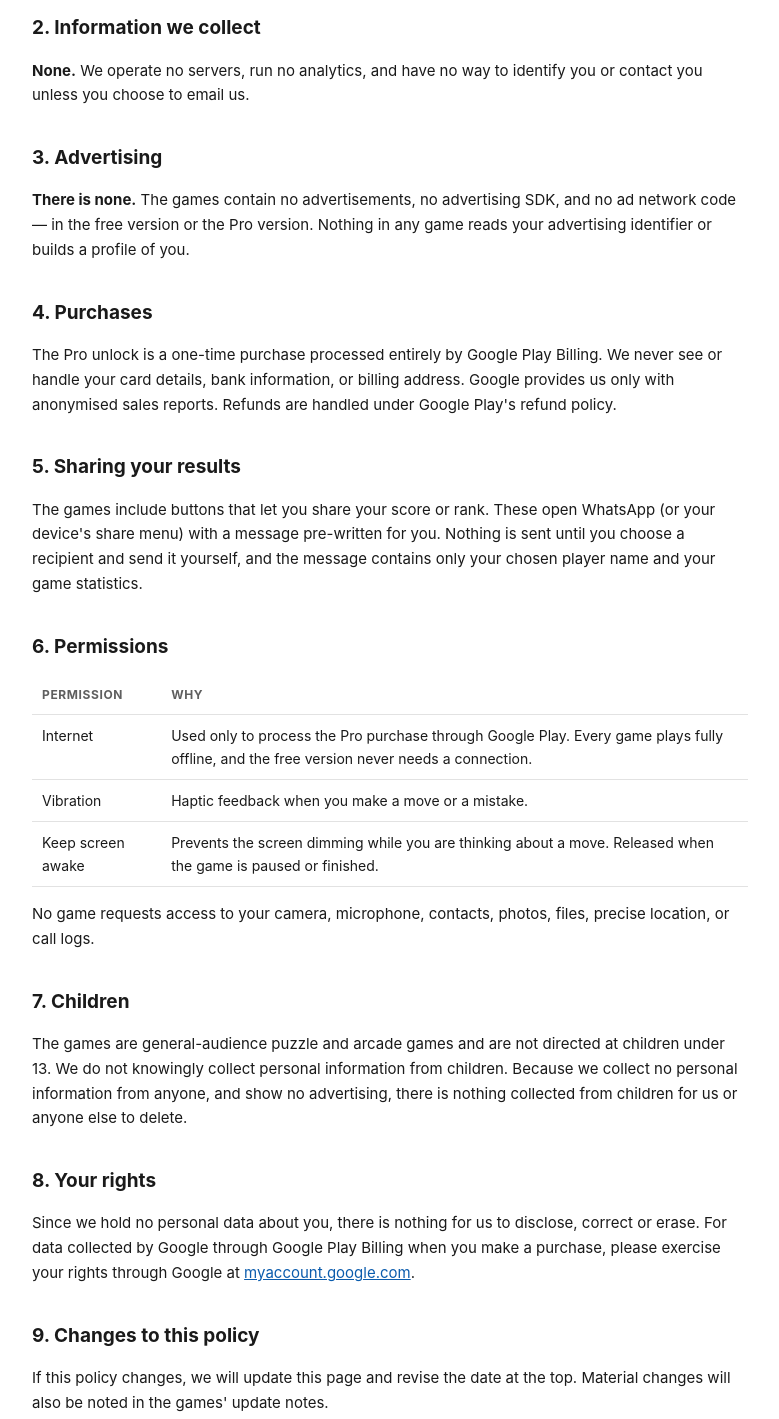
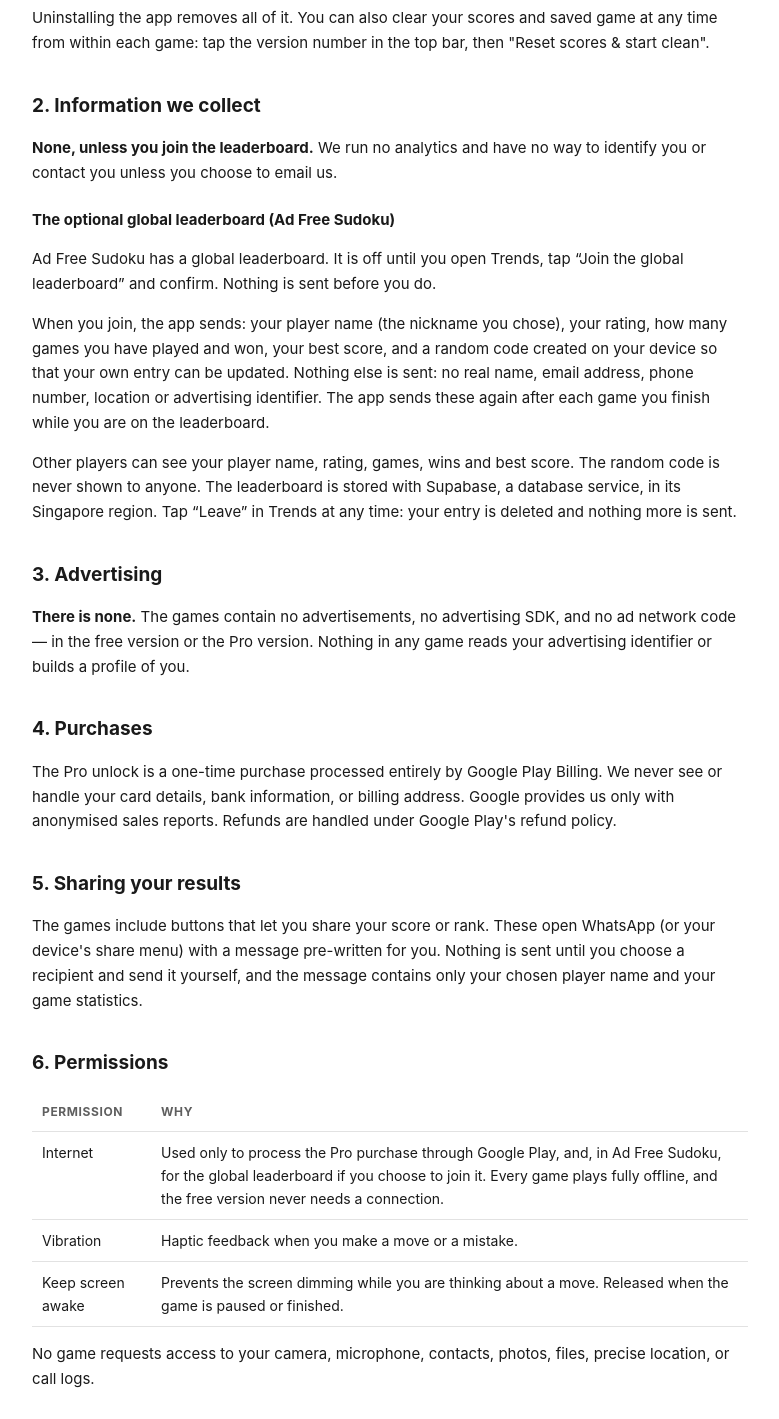
Before and after one commit to Devaru1230/games, a plain HTML site: page docs/privacy/index.html in a window 1280 px wide. Shown: the part 940-2359 px from the top of the page, without its empty margins (250-1029 px from the left). Drawn offline with Linux system fonts and the light colour scheme.

Commit message:
Privacy policy: describe Ad Free Sudoku's optional global leaderboard
Co-Authored-By: Claude Opus 5.5 <noreply@anthropic.com>
Claude-Session: https://claude.ai/code/session_01WZymJyL9ZrHoApnP7ngNXS

```diff
--- a/docs/privacy/index.html
+++ b/docs/privacy/index.html
@@ -30,16 +30,16 @@
 <body>
 
 <h1>Privacy Policy — Undercurrent Labs Ad-Free Games</h1>
-<div class="sub">Last updated: 16 November 2026</div>
+<div class="sub">Last updated: 19 November 2026</div>
 
 <p>This policy explains what the games in Undercurrent Labs Ad-Free Games (such as Ad Free Sudoku and Ad Free Twos, together "the games", each one "the app") do with your information. It covers every game in the suite. The games are published by Undercurrent Labs ("we", "us"), based in Bengaluru, India.</p>
 
 <div class="callout">
-  <strong>In short:</strong> no game shows advertisements of any kind, in either the free or the Pro version. Each game works entirely on your device. We operate no server, there is no account system, and your name, scores and game progress never leave your phone. The only information that goes anywhere is handled by Google if you choose to buy the Pro unlock.
+  <strong>In short:</strong> no game shows advertisements of any kind, in either the free or the Pro version. Each game works entirely on your device. There is no account system, and your name, scores and game progress stay on your phone. Two things can leave it, and only if you choose them: the Pro unlock, handled by Google, and Ad Free Sudoku's optional global leaderboard, which sends your player name and game totals only after you tap Join (section 2 explains exactly what).
 </div>
 
 <h2>1. Information the app stores on your device</h2>
-<p>Each game saves the following in your device's local browser storage. This information stays on your device, is not transmitted to us, and we cannot see it:</p>
+<p>Each game saves the following in your device's local browser storage. This information stays on your device, is not transmitted to us, and we cannot see it (the only exception is the leaderboard in section 2, and only if you join it):</p>
 <ul>
   <li><strong>Player name</strong> — the pseudonym you choose on first launch (for example "Blue Tokai"). This is a nickname, not your real name, and you are free to invent anything.</li>
   <li><strong>Game statistics</strong> — depending on the game: scores, times, moves, mistakes, win streaks and your rating.</li>
@@ -51,7 +51,12 @@
 <p>Uninstalling the app removes all of it. You can also clear your scores and saved game at any time from within each game: tap the version number in the top bar, then "Reset scores &amp; start clean".</p>
 
 <h2>2. Information we collect</h2>
-<p><strong>None.</strong> We operate no servers, run no analytics, and have no way to identify you or contact you unless you choose to email us.</p>
+<p><strong>None, unless you join the leaderboard.</strong> We run no analytics and have no way to identify you or contact you unless you choose to email us.</p>
+<h3>The optional global leaderboard (Ad Free Sudoku)</h3>
+<p>Ad Free Sudoku has a global leaderboard. It is off until you open Trends, tap “Join the global leaderboard” and confirm. Nothing is sent before you do.</p>
+<p>When you join, the app sends: your player name (the nickname you chose), your rating, how many games you have played and won, your best score, and a random code created on your device so that your own entry can be updated. Nothing else is sent: no real name, email address, phone number, location or advertising identifier. The app sends these again after each game you finish while you are on the leaderboard.</p>
+<p>Other players can see your player name, rating, games, wins and best score. The random code is never shown to anyone. The leaderboard is stored with Supabase, a database service, in its Singapore region. Tap “Leave” in Trends at any time: your entry is deleted and nothing more is sent.</p>
+
 
 <h2>3. Advertising</h2>
 <p><strong>There is none.</strong> The games contain no advertisements, no advertising SDK, and no ad network code — in the free version or the Pro version. Nothing in any game reads your advertising identifier or builds a profile of you.</p>
@@ -65,7 +70,7 @@
 <h2>6. Permissions</h2>
 <table>
   <tr><th>Permission</th><th>Why</th></tr>
-  <tr><td>Internet</td><td>Used only to process the Pro purchase through Google Play. Every game plays fully offline, and the free version never needs a connection.</td></tr>
+  <tr><td>Internet</td><td>Used only to process the Pro purchase through Google Play, and, in Ad Free Sudoku, for the global leaderboard if you choose to join it. Every game plays fully offline, and the free version never needs a connection.</td></tr>
   <tr><td>Vibration</td><td>Haptic feedback when you make a move or a mistake.</td></tr>
   <tr><td>Keep screen awake</td><td>Prevents the screen dimming while you are thinking about a move. Released when the game is paused or finished.</td></tr>
 </table>
@@ -75,7 +80,7 @@
 <p>The games are general-audience puzzle and arcade games and are not directed at children under 13. We do not knowingly collect personal information from children. Because we collect no personal information from anyone, and show no advertising, there is nothing collected from children for us or anyone else to delete.</p>
 
 <h2>8. Your rights</h2>
-<p>Since we hold no personal data about you, there is nothing for us to disclose, correct or erase. For data collected by Google through Google Play Billing when you make a purchase, please exercise your rights through Google at <a href="https://myaccount.google.com">myaccount.google.com</a>.</p>
+<p>If you joined the leaderboard, tap “Leave” in Trends to delete your entry, or email us and we will delete it. Apart from that, we hold no personal data about you, so there is nothing for us to disclose, correct or erase. For data collected by Google through Google Play Billing when you make a purchase, please exercise your rights through Google at <a href="https://myaccount.google.com">myaccount.google.com</a>.</p>
 
 <h2>9. Changes to this policy</h2>
 <p>If this policy changes, we will update this page and revise the date at the top. Material changes will also be noted in the games' update notes.</p>
```
